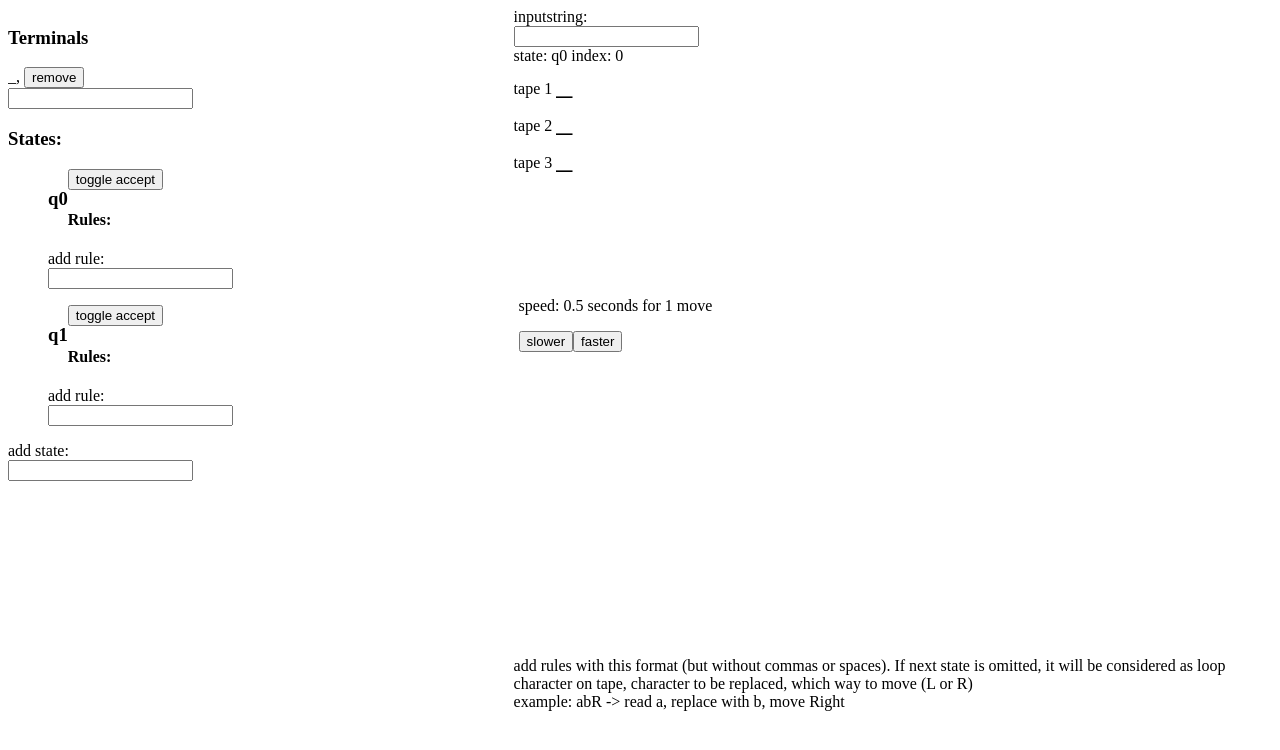
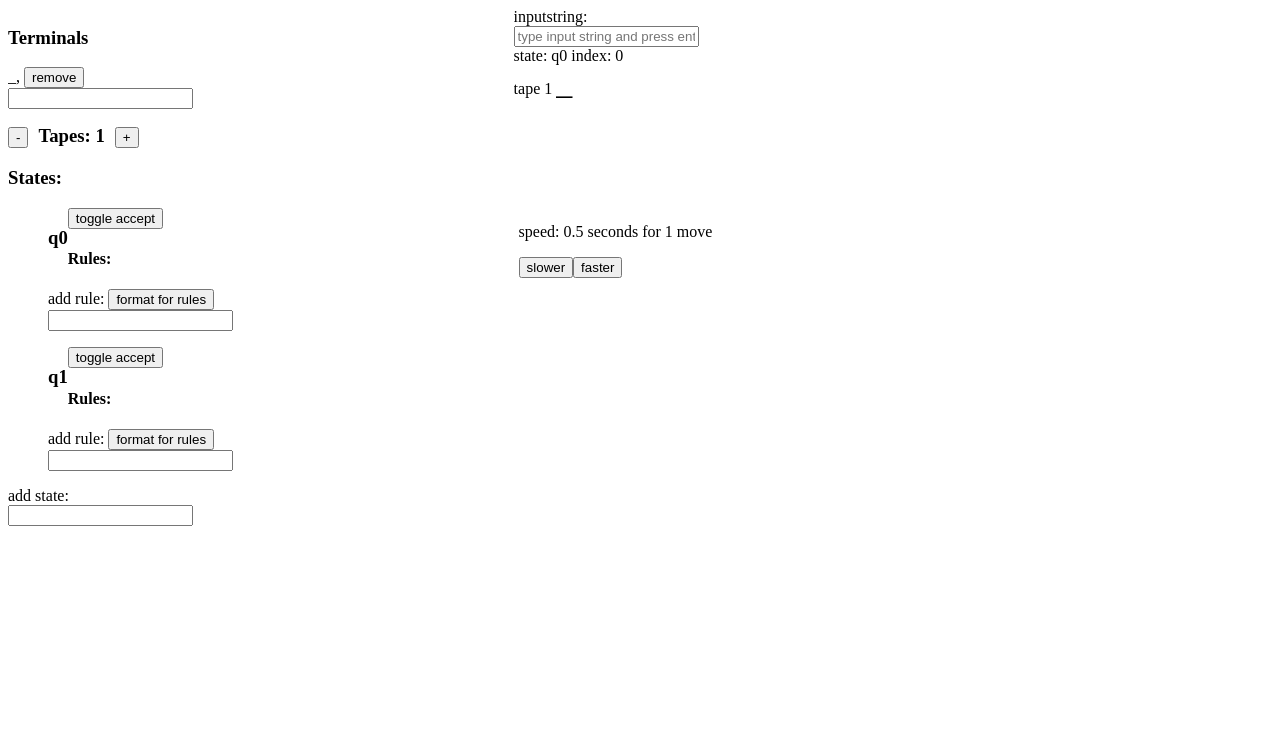
Before and after one commit to iarigby/turing-machine, an Angular app: page / in a window 1280 px wide. Shown: the top 750 px of the page. Built offline with nearby package versions, Linux system fonts and the light colour scheme.

Commit message:
fixed bugs with multiple tapes; add ability to increase/decrease

```diff
--- a/src/app/app.component.html
+++ b/src/app/app.component.html
@@ -7,6 +7,11 @@
     </div>
     <input #terminalInput (keyup.enter)="addTerminal(terminalInput.value); terminalInput.value=''"/>
     <ul></ul>
+    <div>
+      <button (click)="turingMachine.decreaseTapes()">-</button>
+      <h3 style="padding: 10px; display: inline">Tapes: {{turingMachine.numTapes}}</h3>
+      <button (click)="turingMachine.increaseTapes()">+</button>
+    </div>
     <h3>States:</h3>
     <ul *ngFor="let state of turingMachine.states">
       <div>
@@ -27,15 +32,23 @@
           </div>
         </ul>
       </div>
-      <div> add rule: </div>
+      <div> add rule: <button (click)="showFormat = !showFormat">format for rules</button></div>
+
       <input #ruleInput (keyup.enter)="turingMachine.addRule(state, ruleInput.value); ruleInput.value=''"/>
     </ul>
     <div> add state: </div>
     <input #box (keyup.enter)="turingMachine.addState(box.value); box.value=''"/>
+    <div *ngIf="showFormat">add rules with this format (but without commas or spaces). If next state is omitted,
+      it will be considered as loop
+      <br/>
+      {{turingMachine.numTapes}} character<span *ngIf="turingMachine.numTapes > 1">s</span> on tape,
+      {{turingMachine.numTapes}} character<span *ngIf="turingMachine.numTapes > 1">s</span> to be replaced,
+      which way to move (L,R,S), also {{turingMachine.numTapes}} times. <br/> example: aab_RL -> first tape: read a, replace with b, move Right.
+      second tape: read a, replace with _, move Left. use S for stay</div>
   </div>
   <div id="evaluation">
     <div>inputstring:</div>
-    <input title="type input string and press enter to evaluate" #inputString (keyup.enter)="turingMachine.evaluate(inputString.value)"/>
+    <input placeholder="type input string and press enter to evaluate" #inputString (keyup.enter)="turingMachine.evaluate(inputString.value)"/>
     <div>
       <div> state: {{turingMachine.currentState.name}} index: {{turingMachine.inputTape.currentIndex}}</div>
       <div *ngFor="let tape of turingMachine.tapes" style="font-size: 2em;">
@@ -51,8 +64,5 @@
       <button (click)="turingMachine.increaseTime()">slower</button>
       <button (click)="turingMachine.decreaseTime()">faster</button>
     </div>
-    <div style="margin-top: 300px">add rules with this format (but without commas or spaces). If next state is omitted, it will be considered as loop</div>
-    <div>  character on tape, character to be replaced, which way to move (L or R)</div>
-    <div>example: abR -> read a, replace with b, move Right</div>
   </div>
 </div>
--- a/src/app/app.component.ts
+++ b/src/app/app.component.ts
@@ -8,6 +8,7 @@ import { Component } from '@angular/core';
 export class AppComponent {
   terminals = ['_'];
   turingMachine = new TuringMachine();
+  showFormat = false;
 
   addTerminal(terminal) {
     this.terminals.push(terminal);
@@ -20,14 +21,24 @@ export class AppComponent {
 
 export class TuringMachine {
   inputTape = new Tape();
-  numTapes = 3;
-  tapes = [this.inputTape, new Tape(), new Tape()];
+  numTapes = 1;
+  tapes = [this.inputTape];
   startState = new State('q0');
   states = [this.startState, new State('q1')];
   currentState = this.startState;
   finalMessage;
   timeoutTime = 500;
   rule;
+  increaseTapes() {
+    this.numTapes += 1;
+    this.tapes.push(new Tape());
+  }
+  decreaseTapes() {
+    if (this.numTapes > 0) {
+      this.numTapes -= 1;
+      this.tapes.pop();
+    }
+  }
   evaluate(string) {
     this.restart();
     this.inputTape.evaluationString = string;
```
